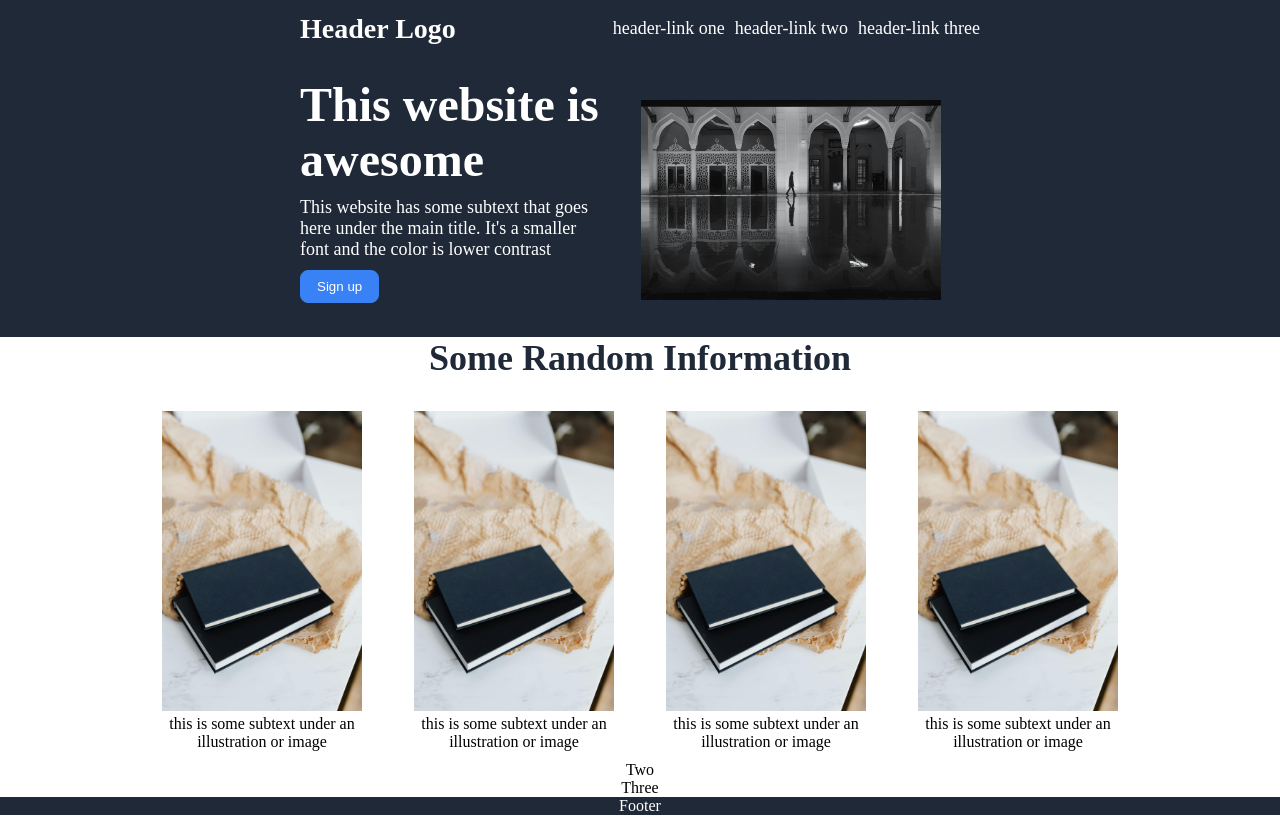
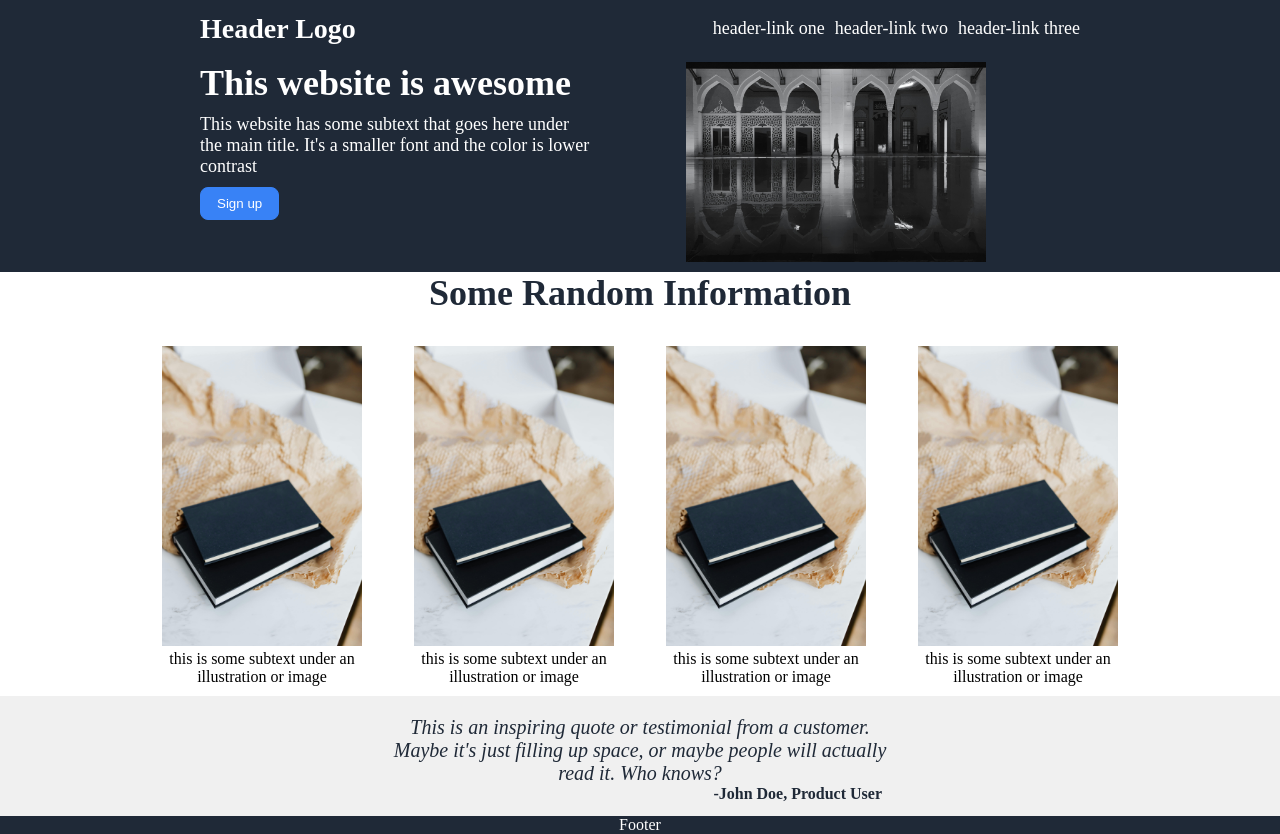
Before and after one commit to Temzoprince/Landing-Page, a plain HTML site: page index.html in a window 1280 px wide. Drawn offline with Linux system fonts and the light colour scheme.

Commit message:
Finish section three

```diff
--- a/index.html
+++ b/index.html
@@ -50,10 +50,25 @@
                 </div>
             </div>
             <div class="section-three">
-                Two
+                <div class="quote-container">
+                    <div class="quote">
+                        This is an inspiring quote or testimonial from a customer. Maybe it's just filling up space, or maybe people will actually read it. Who knows?
+                    </div>
+                    <div class="quoter">
+                        -John Doe, Product User
+                    </div>
+                </div>
             </div>
             <div class="section-four">
-                Three
+                <!-- <div class="blue-four">
+                    <div class="left">
+                        <div>Call to action! It's time</div>
+                        <div>Sign up for our product by clicking that button right over there!</div>
+                    </div>
+                    <div class="right">
+                        <button class="sign-up">Sign up</button>
+                    </div>
+                </div> -->
             </div>
         </div>
         <div class="footer">
--- a/styles.css
+++ b/styles.css
@@ -7,7 +7,7 @@ body {
 }
 
 .top-container {
-    padding: 0 300px;
+    padding: 0 200px;
     background-color: #1F2937;
     color: white;
 
@@ -17,7 +17,7 @@ body {
     display: flex;
     justify-content: space-between;
     align-items: center;
-    margin-bottom: 20px;
+    margin-bottom: 5px;
     font-size: 28px;
     font-weight: 700;
 }
@@ -33,7 +33,7 @@ ul {
     display: flex;
     justify-content: space-between;
     margin-bottom: 10px;
-    height: 250px;
+    height: 200px;
 }
 
 .one-left {
@@ -44,7 +44,7 @@ ul {
 }
 
 .website-title {
-    font-size: 48px;
+    font-size: 36px;
     font-weight: 900;
 }
 
@@ -81,7 +81,6 @@ button.sign-up {
 .body {
     display: flex;
     flex-direction: column;
-    align-items: center;
 }
 
 .section-two {
@@ -111,6 +110,32 @@ button.sign-up {
     max-width: 200px;
 }
 
+.section-three {
+    display: flex;
+    flex-direction: column;
+    background-color: #f0f0f0;
+    align-items: center;
+    height: 80px;
+    padding: 20px;
+}
+
+.quote {
+    font-size: 20px;
+    font-style: italic;
+    color: #1F2937;
+    width: 500px;
+    display: flex;
+    flex-wrap: wrap;
+    text-align: center;
+}
+
+.quoter {
+    color: #1F2937;
+    font-weight: bold;
+    text-align: end;
+    margin-right: 8px;
+}
+
 .footer {
     margin-top: auto;
     display: flex;
```
